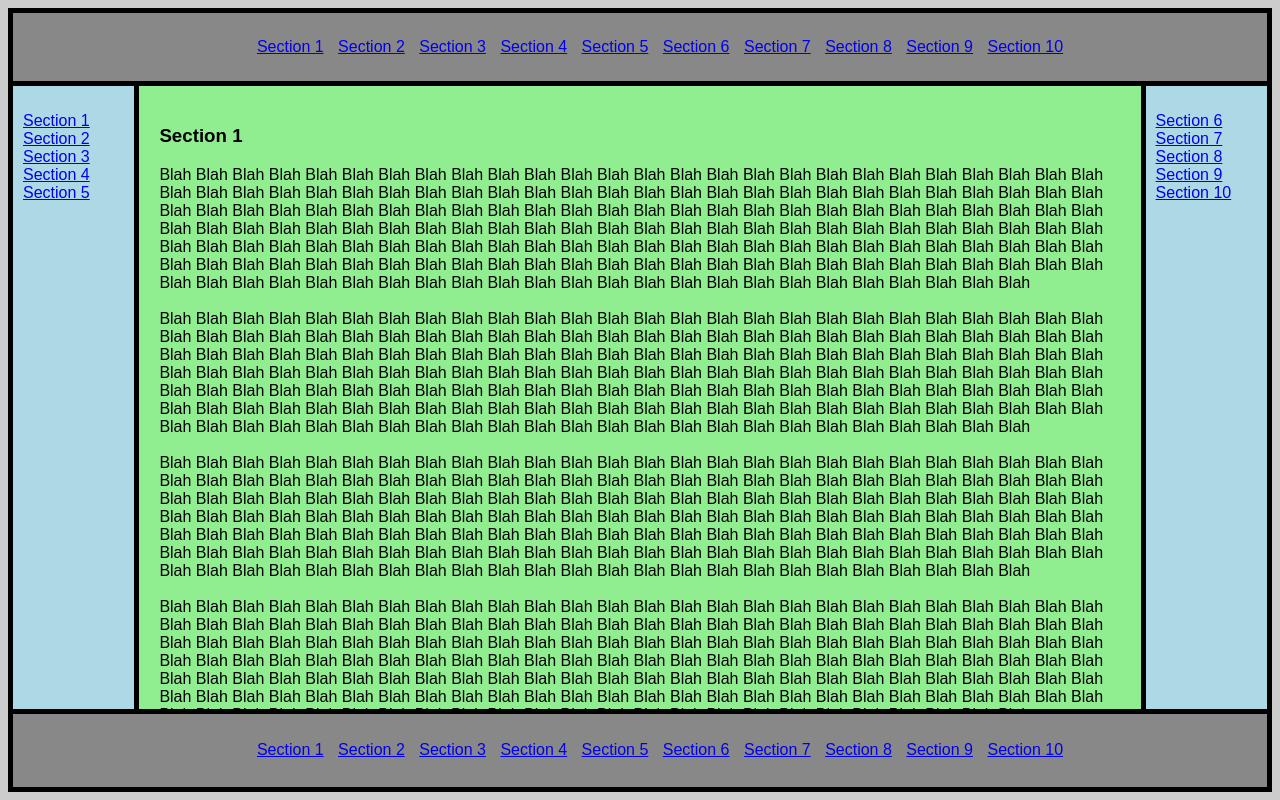
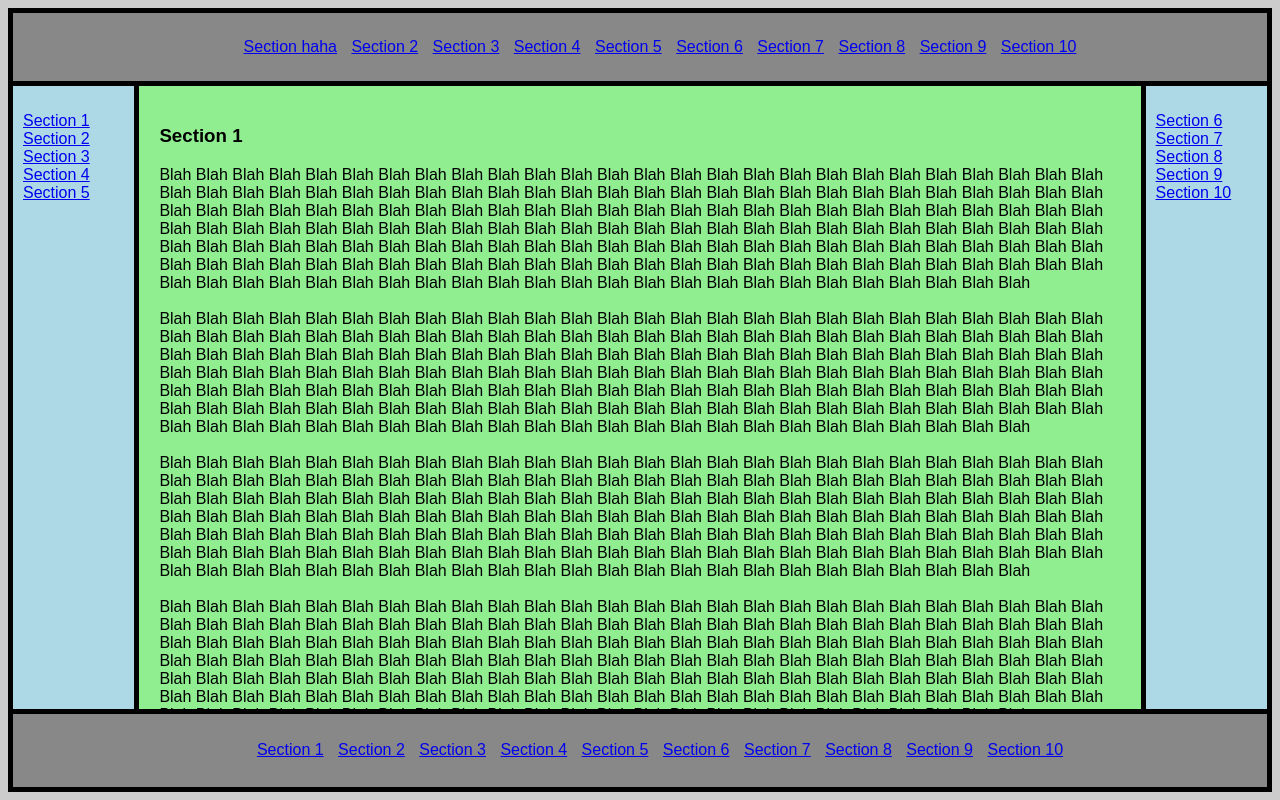
Before and after one commit to minepax/Help-File, a plain HTML site: page index.html in a window 1280 px wide. Drawn offline with Linux system fonts and the light colour scheme.

Commit message:
First commit?

```diff
--- a/index.html
+++ b/index.html
@@ -11,7 +11,7 @@
 
 <header>
 <ul>
-<li><a href='#topic-one'>Section 1</a></li>
+<li><a href='#topic-one'>Section haha</a></li>
 <li><a href='#topic-two'>Section 2</a></li>
 <li><a href='#topic-three'>Section 3</a></li>
 <li><a href='#topic-four'>Section 4</a></li>
```
